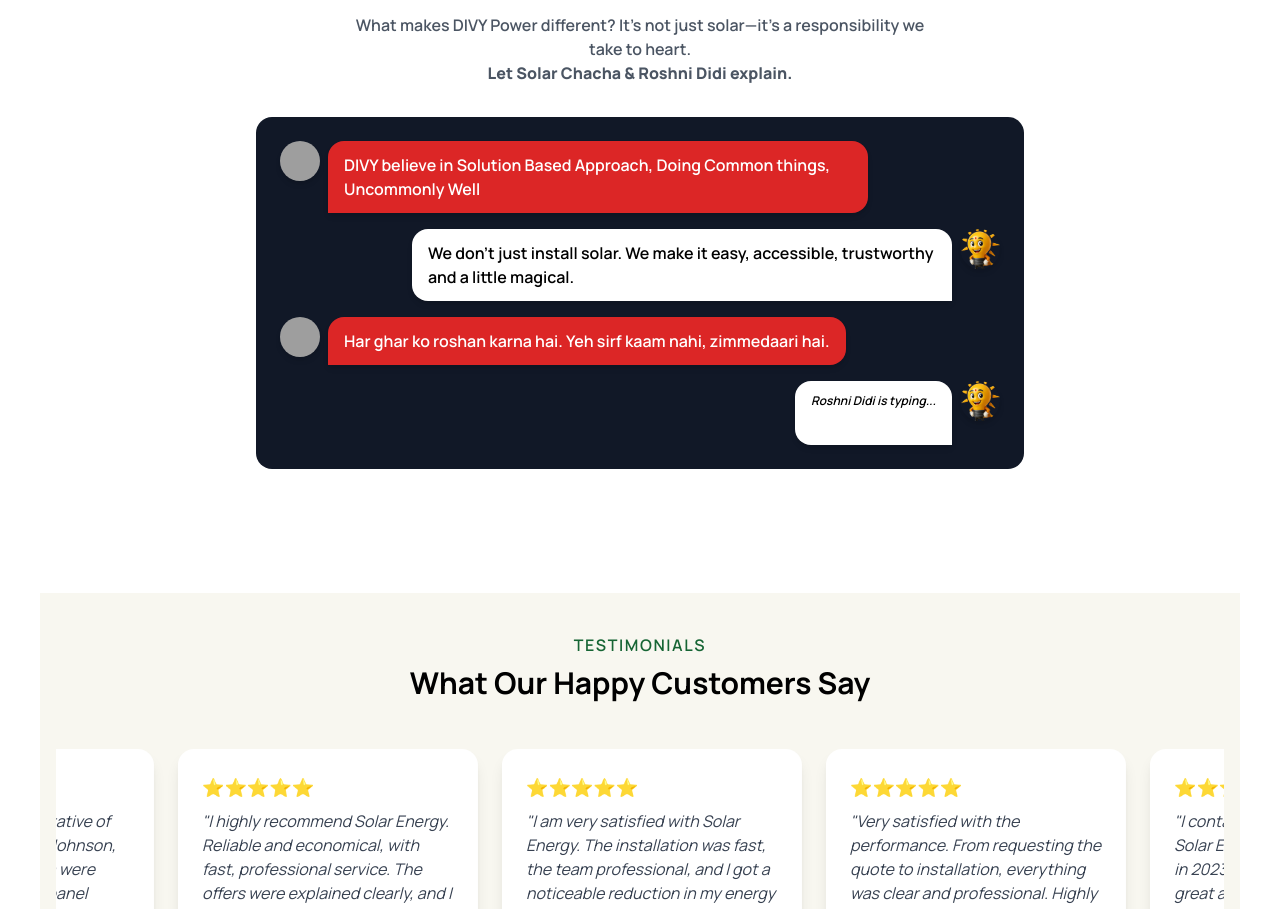
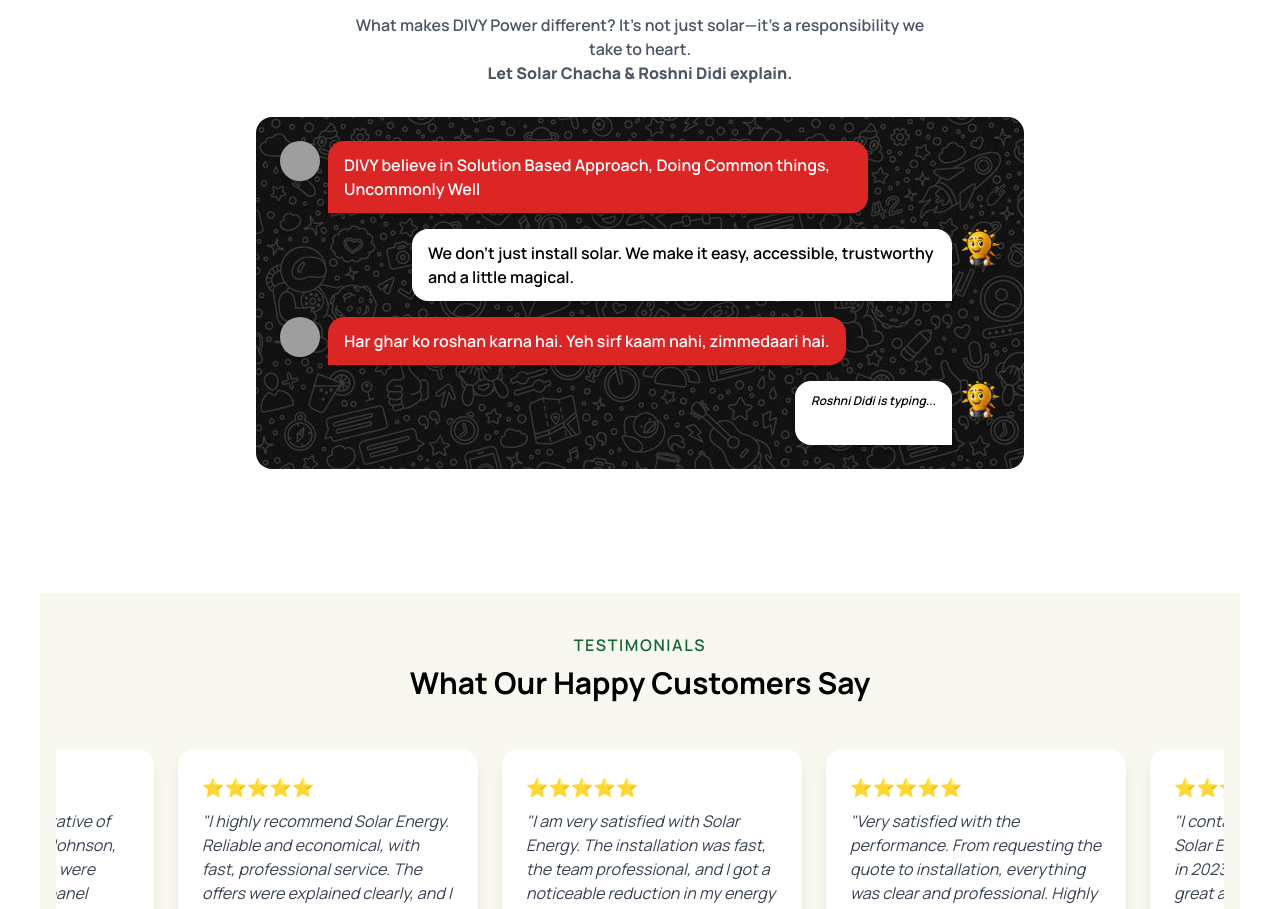
Before and after one commit to vanshika8484/Solar_web, a React (Vite) app: page / in a window 1280 px wide. Shown: the part 8050-8959 px from the top of the page. Built offline with nearby package versions, Linux system fonts and the light colour scheme; grey boxes are pictures that could not be loaded; a web font is replaced by a local one.

Commit message:
Update ChatUI.jsx

```diff
--- a/src/components/ChatUI.jsx
+++ b/src/components/ChatUI.jsx
@@ -2,6 +2,7 @@ import React, { useEffect, useState } from "react";
 import MessageBubble2 from "./MessageBubble2";
 import solarChachaImg from "../Images/chacha.png";
 import roshniDidiImg from "../Images/didi.png";
+import './Home.css'
 
 const conversationData = [
   { sender: "chacha", text: "DIVY believe in Solution Based Approach, Doing Common things, Uncommonly Well" },
@@ -37,7 +38,7 @@ const ChatUI = () => {
         <strong>Let Solar Chacha & Roshni Didi explain.</strong>
       </p>
 
-      <div className="w-full max-w-3xl bg-gray-900 rounded-2xl p-6 space-y-4 ">
+      <div className="w-full max-w-3xl wp rounded-2xl p-6 space-y-4 ">
         {messages.map((msg, i) => (
           <MessageBubble2
             key={i}
```
